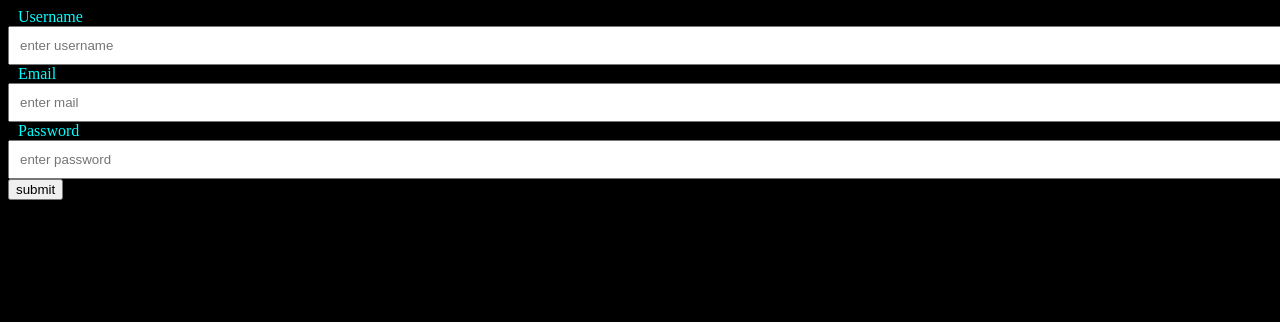
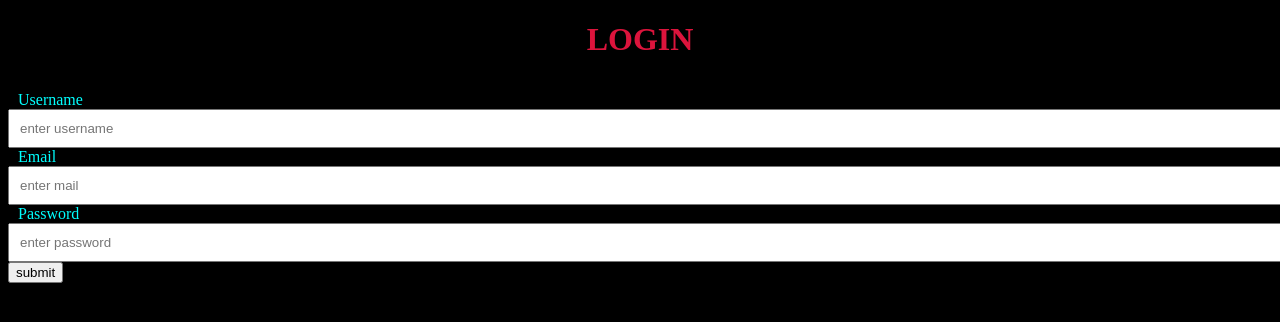
Before and after one commit to arisettisanjana/we1, a plain HTML site: page index.html in a window 1280 px wide. Drawn offline with Linux system fonts and the light colour scheme.

Commit message:
second commit

```diff
--- a/index.html
+++ b/index.html
@@ -9,7 +9,7 @@
 
 </head>
 <body>
-    <div class="grid"
+    <h1> LOGIN</h1><br>
     <form action="#" method="post">
         <label for="Username">Username</label><br>
         <input type="text" placeholder="enter username" required><br>
--- a/styles.css
+++ b/styles.css
@@ -14,3 +14,8 @@ label{
 input [type=submit]:hover{
     color: firebrick;
 }
+h1{
+    text-align: center;
+    height:30px;
+    color:crimson
+}
```
